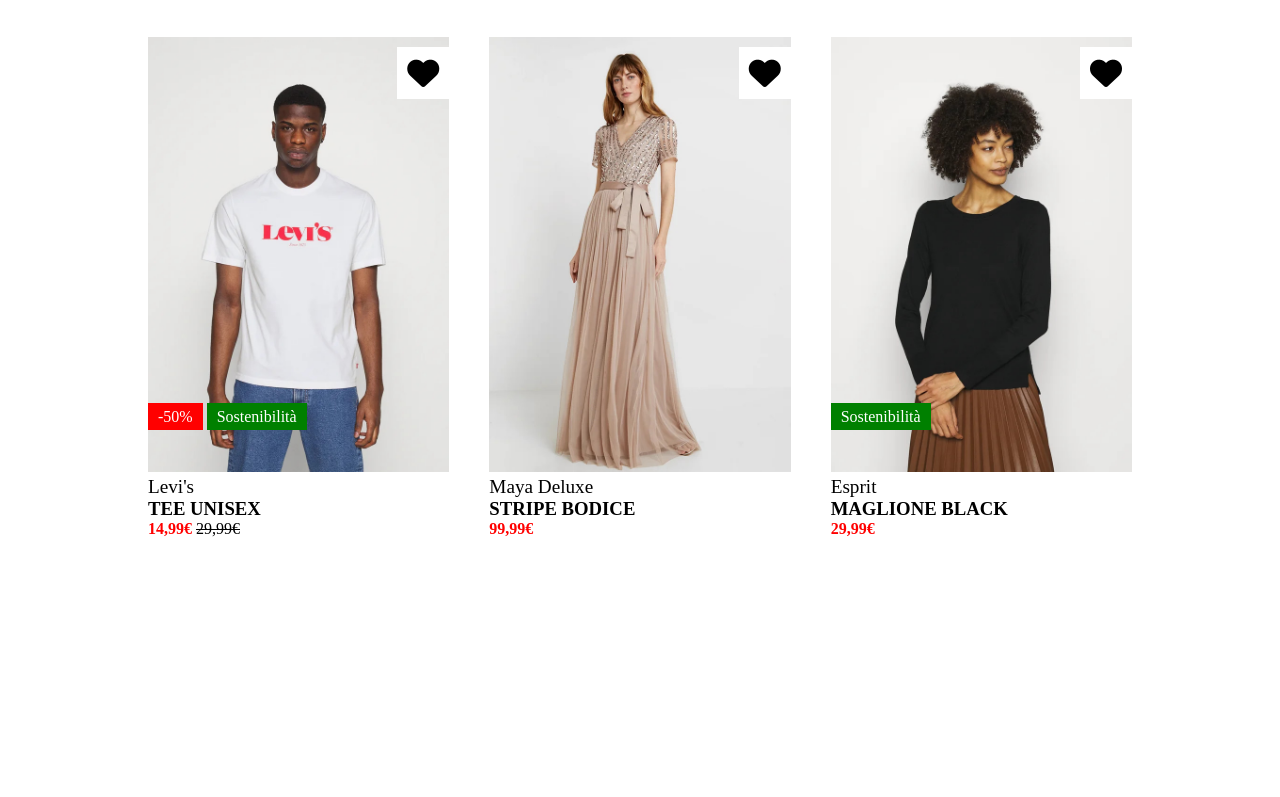
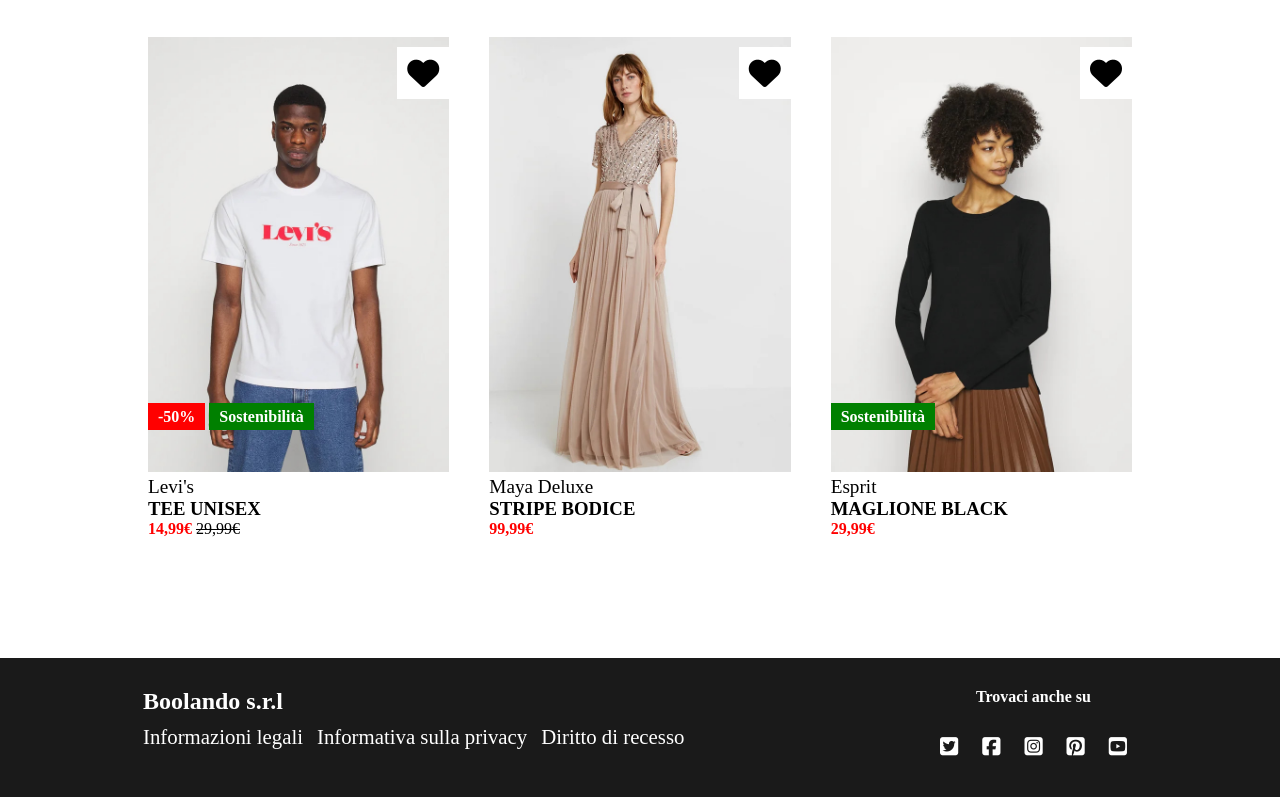
Before and after one commit to marcoaufiero/html-css-boolando, a plain HTML site: page index.html in a window 1280 px wide. Shown: the part 724-1521 px from the top of the page. Before the commit the page ends 1382 px from the top, so only its background shows below. Drawn offline with Linux system fonts and the light colour scheme.

Commit message:
footer added

```diff
--- a/assets/css/style.css
+++ b/assets/css/style.css
@@ -95,6 +95,7 @@
     left: 0;
     bottom: 50px;
     color: white;
+    font-weight: 700;
 }
 
 .red-label{
@@ -119,3 +120,32 @@
 .old-price{
     text-decoration: line-through;
 }
+
+/* footer */
+
+footer{
+    background-color: #1a1a1a;
+    width: 100vw;
+}
+
+footer *{
+    padding: 10px 5px;
+}
+
+footer a{
+    text-decoration: none;
+    font-size: 1.3rem;
+    color: white;
+}
+
+h2, h4{
+    color: white;
+}
+
+.socials{
+    text-align: center;
+}
+
+.footer-info a:hover{
+    text-decoration: underline;
+}
--- a/index.html
+++ b/index.html
@@ -149,5 +149,30 @@
 
     </main>
 
+    <!-- footer -->
+
+    <footer>
+
+        <section class="flex f-space-between container-80">
+            <div class="footer-info">
+                <h2>Boolando s.r.l</h2>
+                <a href="">Informazioni legali</a>
+                <a href="">Informativa sulla privacy</a>
+                <a href="">Diritto di recesso</a>
+            </div>
+            <div class="socials">
+                <h4>Trovaci anche su</h4>
+                <div>
+                    <a href=""><i class="fa-brands fa-square-twitter"></i></a>
+                    <a href=""><i class="fa-brands fa-square-facebook"></i></a>
+                    <a href=""><i class="fa-brands fa-square-instagram"></i></a>
+                    <a href=""><i class="fa-brands fa-square-pinterest"></i></a>
+                    <a href=""><i class="fa-brands fa-square-youtube"></i></a>
+                </div>
+            </div>
+        </section>
+    </footer>
+
+
 </body>
 </html>
```
